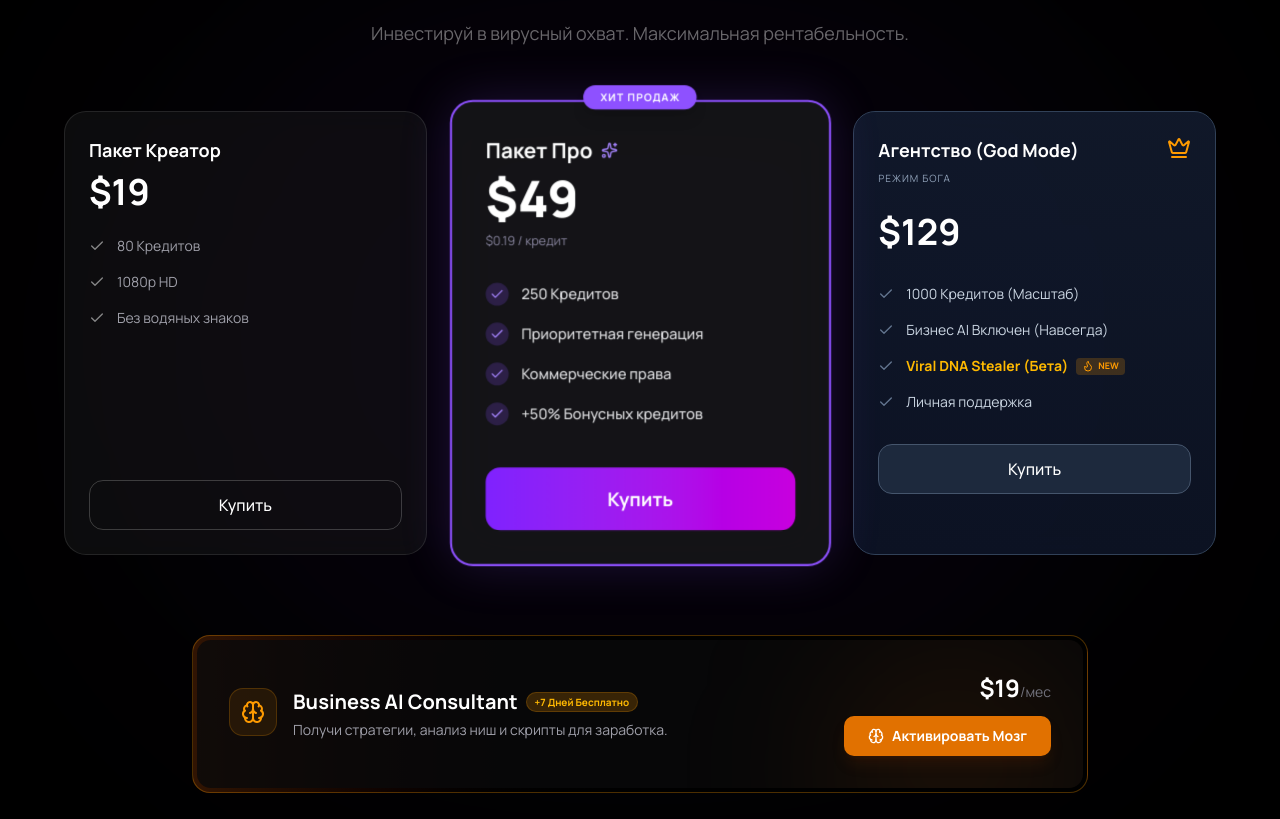
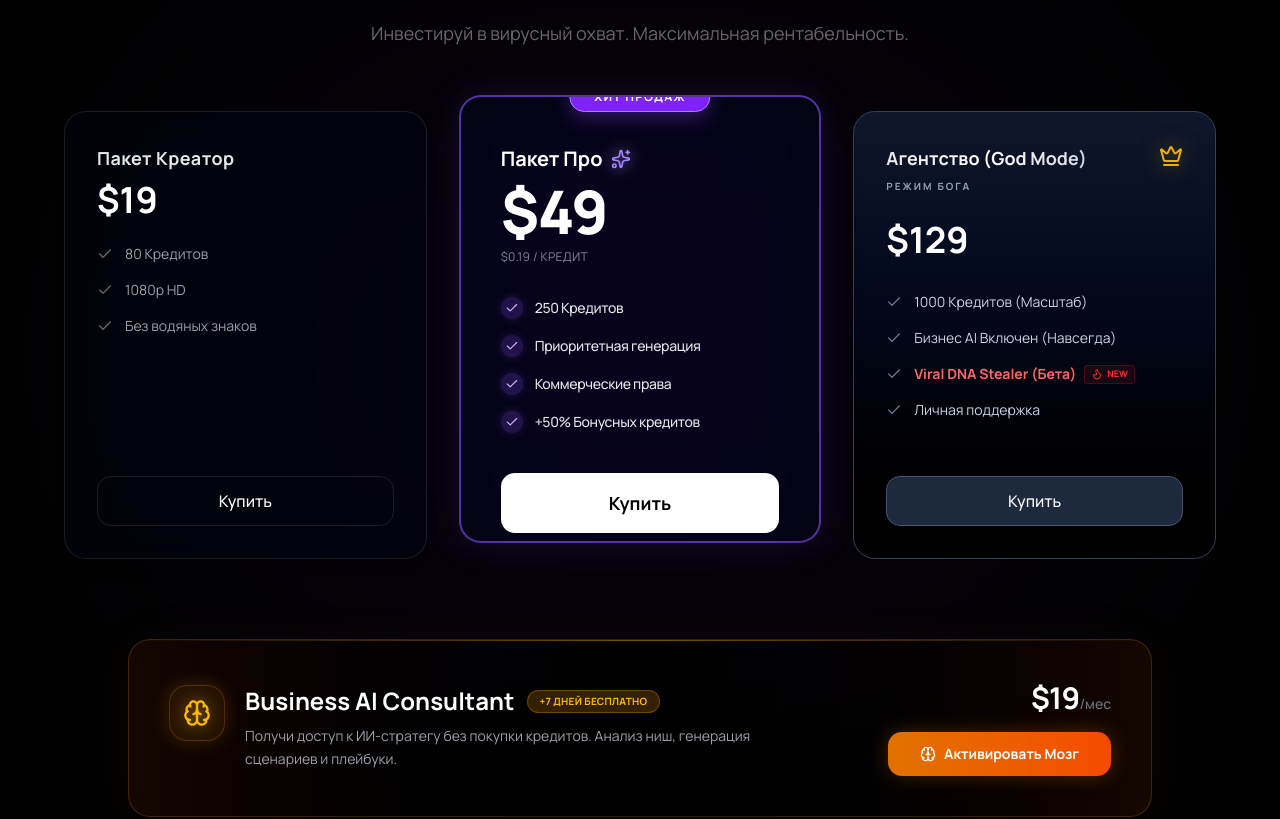
Before and after one commit to andreynaasulin-del/trendsynthesis, a Next.js app: page / in a window 1280 px wide. Shown: the part 4680-5499 px from the top of the page. Built offline with nearby package versions, Linux system fonts and the light colour scheme.

Commit message:
style(pricing): Cyberpunk Luxury Glassmorphism makeover

```diff
--- a/src/components/landing/Pricing.tsx
+++ b/src/components/landing/Pricing.tsx
@@ -75,7 +75,7 @@ export function Pricing({ lang }: PricingProps) {
                 </motion.div>
 
                 {/* Pricing Grid */}
-                <div className="grid grid-cols-1 md:grid-cols-3 gap-6 lg:gap-8 max-w-6xl mx-auto items-center mb-20">
+                <div className="grid grid-cols-1 md:grid-cols-3 gap-6 lg:gap-8 max-w-6xl mx-auto items-stretch mb-20 relative z-10">
 
                     {/* 1. CREATOR PACK */}
                     <motion.div
@@ -83,10 +83,10 @@ export function Pricing({ lang }: PricingProps) {
                         whileInView={{ opacity: 1, y: 0 }}
                         viewport={{ once: true }}
                         transition={{ delay: 0 }}
-                        className="relative p-6 rounded-3xl border border-white/10 bg-zinc-900/50 backdrop-blur-md flex flex-col h-full"
+                        className="relative p-6 lg:p-8 rounded-3xl border border-white/10 bg-slate-950/40 backdrop-blur-xl flex flex-col h-full shadow-lg group hover:border-white/20 transition-all duration-300"
                     >
                         <div className="mb-6">
-                            <h3 className="text-lg font-bold text-white mb-2">
+                            <h3 className="text-lg font-bold text-white/90 mb-2 tracking-wide">
                                 {isRu ? planTranslations.creator.name : credits.creator.name}
                             </h3>
                             <div className="flex items-baseline gap-1">
@@ -95,14 +95,14 @@ export function Pricing({ lang }: PricingProps) {
                         </div>
                         <div className="space-y-4 flex-1 mb-8">
                             {(isRu ? planTranslations.creator.features : credits.creator.features).map((f, i) => (
-                                <div key={i} className="flex items-center gap-3 text-sm text-zinc-400">
-                                    <Check className="w-4 h-4 text-white/50" />
+                                <div key={i} className="flex items-center gap-3 text-sm text-zinc-400 group-hover:text-zinc-300 transition-colors">
+                                    <Check className="w-4 h-4 text-white/40" />
                                     <span>{f}</span>
                                 </div>
                             ))}
                         </div>
-                        <Link href={`/api/checkout?type=credits&pack=creator`}>
-                            <button className="w-full py-3 rounded-xl border border-white/20 text-white font-medium hover:bg-white/5 transition-colors">
+                        <Link href={`/api/checkout?type=credits&pack=creator`} className="mt-auto">
+                            <button className="w-full py-3 rounded-xl border border-white/10 text-white font-medium hover:bg-white/10 transition-all">
                                 {content.buy}
                             </button>
                         </Link>
@@ -114,21 +114,24 @@ export function Pricing({ lang }: PricingProps) {
                         whileInView={{ opacity: 1, y: 0 }}
                         viewport={{ once: true }}
                         transition={{ delay: 0.1 }}
-                        className="relative p-8 rounded-3xl border-2 border-violet-500 bg-zinc-900/80 backdrop-blur-xl shadow-[0_0_50px_rgba(139,92,246,0.2)] md:scale-105 z-10 flex flex-col h-full"
+                        className="relative p-8 lg:p-10 rounded-3xl border-2 border-violet-500/60 bg-slate-950/60 backdrop-blur-2xl shadow-[0_0_40px_rgba(139,92,246,0.15)] md:-mt-4 md:-mb-4 z-20 flex flex-col h-full overflow-hidden"
                     >
-                        <div className="absolute -top-4 left-1/2 -translate-x-1/2 bg-violet-500 text-white text-[10px] font-bold tracking-widest px-4 py-1 rounded-full uppercase shadow-lg">
+                        {/* Glow Behind */}
+                        <div className="absolute inset-0 bg-violet-600/5 blur-[80px] -z-10 pointer-events-none" />
+
+                        <div className="absolute top-0 left-1/2 -translate-x-1/2 -translate-y-1/2 bg-violet-600 text-white text-[10px] sm:text-xs font-bold tracking-widest px-6 py-1.5 rounded-full uppercase shadow-[0_5px_20px_rgba(124,58,237,0.4)] border border-violet-400">
                             {content.mostPopular}
                         </div>
 
-                        <div className="mb-8">
+                        <div className="mb-8 mt-2">
                             <h3 className="text-xl font-bold text-white mb-2 flex items-center gap-2">
                                 {isRu ? planTranslations.pro.name : credits.pro.name}
-                                <Sparkles className="w-4 h-4 text-violet-400" />
+                                <Sparkles className="w-5 h-5 text-violet-400 drop-shadow-[0_0_8px_rgba(167,139,250,0.8)]" />
                             </h3>
                             <div className="flex items-baseline gap-1">
-                                <span className="text-5xl font-black text-white">${credits.pro.amount}</span>
+                                <span className="text-6xl font-black text-white tracking-tight">${credits.pro.amount}</span>
                             </div>
-                            <p className="text-violet-200/60 text-xs mt-2">
+                            <p className="text-violet-200/60 text-xs mt-2 font-mono uppercase tracking-wide">
                                 {isRu ? "$0.19 / кредит" : "$0.19 / credit"}
                             </p>
                         </div>
@@ -136,16 +139,16 @@ export function Pricing({ lang }: PricingProps) {
                         <div className="space-y-4 flex-1 mb-10">
                             {(isRu ? planTranslations.pro.features : credits.pro.features).map((f, i) => (
                                 <div key={i} className="flex items-center gap-3 text-sm text-zinc-200">
-                                    <div className="p-1 rounded-full bg-violet-500/20">
-                                        <Check className="w-3.5 h-3.5 text-violet-400" />
+                                    <div className="p-1 rounded-full bg-violet-500/20 shadow-[0_0_10px_rgba(139,92,246,0.2)]">
+                                        <Check className="w-3.5 h-3.5 text-violet-300" />
                                     </div>
-                                    <span className="font-medium">{f}</span>
+                                    <span className="font-medium tracking-tight">{f}</span>
                                 </div>
                             ))}
                         </div>
 
-                        <Link href={`/api/checkout?type=credits&pack=pro`}>
-                            <button className="w-full py-4 rounded-xl bg-gradient-to-r from-violet-600 to-fuchsia-600 text-white font-bold text-lg hover:shadow-[0_0_30px_rgba(139,92,246,0.4)] transition-all transform hover:scale-[1.02]">
+                        <Link href={`/api/checkout?type=credits&pack=pro`} className="mt-auto">
+                            <button className="w-full py-4 rounded-xl bg-white text-black font-bold text-lg hover:shadow-[0_0_30px_rgba(255,255,255,0.4)] hover:bg-zinc-100 transition-all transform hover:scale-[1.02] active:scale-[0.98]">
                                 {content.buy}
                             </button>
                         </Link>
@@ -157,19 +160,20 @@ export function Pricing({ lang }: PricingProps) {
                         whileInView={{ opacity: 1, y: 0 }}
                         viewport={{ once: true }}
                         transition={{ delay: 0.2 }}
-                        className="relative p-6 rounded-3xl border border-slate-700 bg-slate-900/80 backdrop-blur-md flex flex-col h-full overflow-hidden group"
+                        className="relative p-6 lg:p-8 rounded-3xl border border-slate-700 bg-gradient-to-b from-slate-900 via-slate-950 to-black backdrop-blur-xl flex flex-col h-full overflow-hidden group hover:border-slate-500 transition-all duration-500"
                     >
-                        <div className="absolute inset-0 bg-gradient-to-b from-slate-800/50 to-transparent opacity-50" />
+                        {/* Metallic Sheen */}
+                        <div className="absolute inset-0 bg-gradient-to-br from-white/5 to-transparent opacity-0 group-hover:opacity-100 transition-opacity duration-500 pointer-events-none" />
 
-                        <div className="relative z-10">
+                        <div className="relative z-10 flex flex-col h-full">
                             <div className="flex justify-between items-start mb-6">
                                 <div>
-                                    <h3 className="text-lg font-bold text-white flex items-center gap-2">
+                                    <h3 className="text-lg font-bold text-transparent bg-clip-text bg-gradient-to-r from-gray-200 via-white to-gray-300 flex items-center gap-2">
                                         {isRu ? planTranslations.agency.name : credits.agency.name}
                                     </h3>
-                                    <span className="text-[10px] text-slate-400 tracking-widest uppercase">{content.agencyMode}</span>
+                                    <span className="text-[10px] text-slate-400 tracking-[0.2em] uppercase font-bold">{content.agencyMode}</span>
                                 </div>
-                                <Crown className="w-6 h-6 text-amber-500" />
+                                <Crown className="w-6 h-6 text-yellow-500 drop-shadow-[0_0_10px_rgba(234,179,8,0.5)]" />
                             </div>
 
                             <div className="flex items-baseline gap-1 mb-8">
@@ -179,19 +183,19 @@ export function Pricing({ lang }: PricingProps) {
                             <div className="space-y-4 flex-1 mb-8">
                                 {(isRu ? planTranslations.agency.features : credits.agency.features).map((f, i) => (
                                     <div key={i} className="flex items-center gap-3 text-sm text-slate-300">
-                                        <Check className="w-4 h-4 text-slate-500" />
-                                        <span className={cn(f.includes("DNA") && "text-amber-400 font-bold flex items-center gap-2")}>
+                                        <Check className="w-4 h-4 text-slate-500 group-hover:text-slate-400 transition-colors" />
+                                        <span className={cn(f.includes("DNA") ? "text-red-400 font-bold flex items-center gap-2" : "")}>
                                             {f}
                                             {f.includes("DNA") && (
                                                 <TooltipProvider>
                                                     <Tooltip>
                                                         <TooltipTrigger>
-                                                            <div className="bg-amber-500/20 text-amber-500 text-[9px] px-1.5 py-0.5 rounded flex items-center gap-1 cursor-help">
+                                                            <div className="bg-red-500/10 border border-red-500/20 text-red-500 text-[9px] px-1.5 py-0.5 rounded flex items-center gap-1 cursor-help hover:bg-red-500/20 transition-colors">
                                                                 <Flame className="w-3 h-3" />
                                                                 {content.new}
                                                             </div>
                                                         </TooltipTrigger>
-                                                        <TooltipContent className="bg-slate-950 border-slate-800 text-slate-300">
+                                                        <TooltipContent className="bg-slate-950 border-slate-800 text-slate-300 text-xs p-2">
                                                             <p>Clone pacing & hooks from existing viral videos.</p>
                                                         </TooltipContent>
                                                     </Tooltip>
@@ -202,8 +206,8 @@ export function Pricing({ lang }: PricingProps) {
                                 ))}
                             </div>
 
-                            <Link href={`/api/checkout?type=credits&pack=agency`}>
-                                <button className="w-full py-3 rounded-xl bg-slate-800 border border-slate-600 text-white font-medium hover:bg-slate-700 hover:border-slate-500 transition-all flex items-center justify-center gap-2">
+                            <Link href={`/api/checkout?type=credits&pack=agency`} className="mt-auto">
+                                <button className="w-full py-3 rounded-xl bg-slate-800 border border-slate-600 text-white font-medium hover:bg-slate-700 hover:border-slate-500 hover:text-white transition-all shadow-lg active:scale-[0.98]">
                                     {content.buy}
                                 </button>
                             </Link>
@@ -216,39 +220,39 @@ export function Pricing({ lang }: PricingProps) {
                     initial={{ opacity: 0, y: 20 }}
                     whileInView={{ opacity: 1, y: 0 }}
                     viewport={{ once: true }}
-                    className="max-w-4xl mx-auto rounded-2xl border border-amber-500/30 bg-gradient-to-r from-amber-900/40 via-black to-black p-1"
+                    className="max-w-5xl mx-auto relative z-10"
                 >
-                    <div className="bg-zinc-950/80 rounded-xl p-6 sm:p-8 flex flex-col md:flex-row items-center justify-between gap-6 relative overflow-hidden">
+                    <div className="rounded-3xl border border-amber-500/20 bg-gradient-to-r from-amber-950/30 via-black/80 to-amber-950/30 backdrop-blur-md p-6 sm:p-10 flex flex-col md:flex-row items-center justify-between gap-8 relative overflow-hidden shadow-[0_0_50px_rgba(217,119,6,0.05)]">
 
-                        {/* Glow effect */}
-                        <div className="absolute top-0 right-0 w-64 h-64 bg-amber-600/10 blur-[80px] rounded-full pointer-events-none" />
+                        {/* Shimmer line */}
+                        <div className="absolute top-0 left-0 w-full h-[1px] bg-gradient-to-r from-transparent via-amber-500/50 to-transparent" />
 
-                        <div className="flex items-start gap-4 reltive z-10">
-                            <div className="w-12 h-12 rounded-xl bg-amber-500/10 border border-amber-500/20 flex items-center justify-center shrink-0">
-                                <Brain className="w-6 h-6 text-amber-500" />
+                        <div className="flex items-start gap-5 relative z-10">
+                            <div className="w-14 h-14 rounded-2xl bg-amber-500/10 border border-amber-500/20 flex items-center justify-center shrink-0 shadow-[0_0_20px_rgba(245,158,11,0.2)]">
+                                <Brain className="w-7 h-7 text-amber-400 drop-shadow-[0_0_8px_rgba(251,191,36,0.6)]" />
                             </div>
                             <div>
-                                <h3 className="text-xl font-bold text-white mb-1 flex items-center gap-2">
+                                <h3 className="text-2xl font-bold text-white mb-2 flex flex-wrap items-center gap-3">
                                     Business AI Consultant
-                                    <span className="bg-amber-500/20 text-amber-400 text-[10px] px-2 py-0.5 rounded-full border border-amber-500/20">
+                                    <span className="bg-amber-500/20 text-amber-400 text-[10px] font-bold px-3 py-1 rounded-full border border-amber-500/30 uppercase tracking-wide">
                                         {content.freeTrial}
                                     </span>
                                 </h3>
-                                <p className="text-zinc-400 text-sm max-w-md">
+                                <p className="text-zinc-400 text-sm max-w-lg leading-relaxed">
                                     {isRu
-                                        ? "Получи стратегии, анализ ниш и скрипты для заработка."
-                                        : "Get strategies, niche analysis, and money-making scripts."}
+                                        ? "Получи доступ к ИИ-стратегу без покупки кредитов. Анализ ниш, генерация сценариев и плейбуки."
+                                        : "Access the AI Strategist without buying credits. Niche analysis, script generation, and growth playbooks."}
                                 </p>
                             </div>
                         </div>
 
-                        <div className="flex flex-col items-center md:items-end gap-3 shrink-0 relative z-10">
-                            <div className="text-right">
-                                <span className="text-2xl font-bold text-white">${business.amount}</span>
-                                <span className="text-zinc-500 text-sm">{content.perMonth}</span>
+                        <div className="flex flex-col items-center md:items-end gap-2 shrink-0 relative z-10 w-full md:w-auto">
+                            <div className="text-center md:text-right mb-2">
+                                <span className="text-3xl font-bold text-white tracking-tight">${business.amount}</span>
+                                <span className="text-zinc-500 text-sm font-medium">{content.perMonth}</span>
                             </div>
-                            <Link href={`/api/checkout?type=subscription`}>
-                                <button className="px-6 py-2.5 rounded-lg bg-amber-600 hover:bg-amber-500 text-white font-bold text-sm transition-all shadow-lg shadow-amber-900/20 flex items-center gap-2">
+                            <Link href={`/api/checkout?type=subscription`} className="w-full md:w-auto">
+                                <button className="w-full md:w-auto px-8 py-3 rounded-xl bg-gradient-to-r from-amber-600 to-orange-600 hover:from-amber-500 hover:to-orange-500 text-white font-bold text-sm transition-all shadow-[0_0_20px_rgba(217,119,6,0.3)] hover:shadow-[0_0_30px_rgba(217,119,6,0.5)] flex items-center justify-center gap-2 transform hover:-translate-y-0.5">
                                     <Brain className="w-4 h-4" />
                                     {content.activateBrain}
                                 </button>
```
